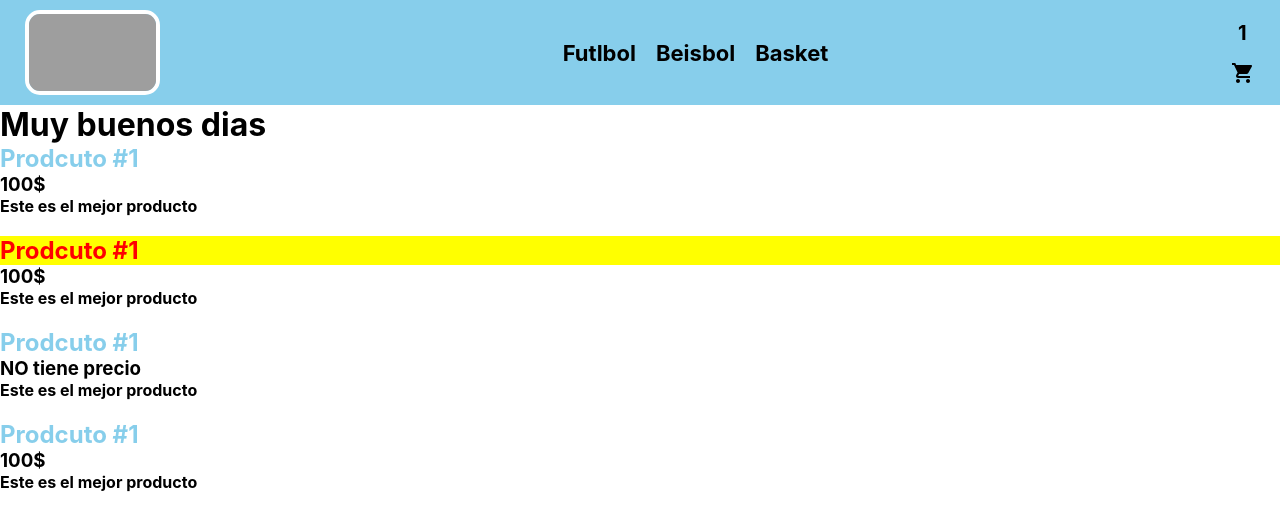
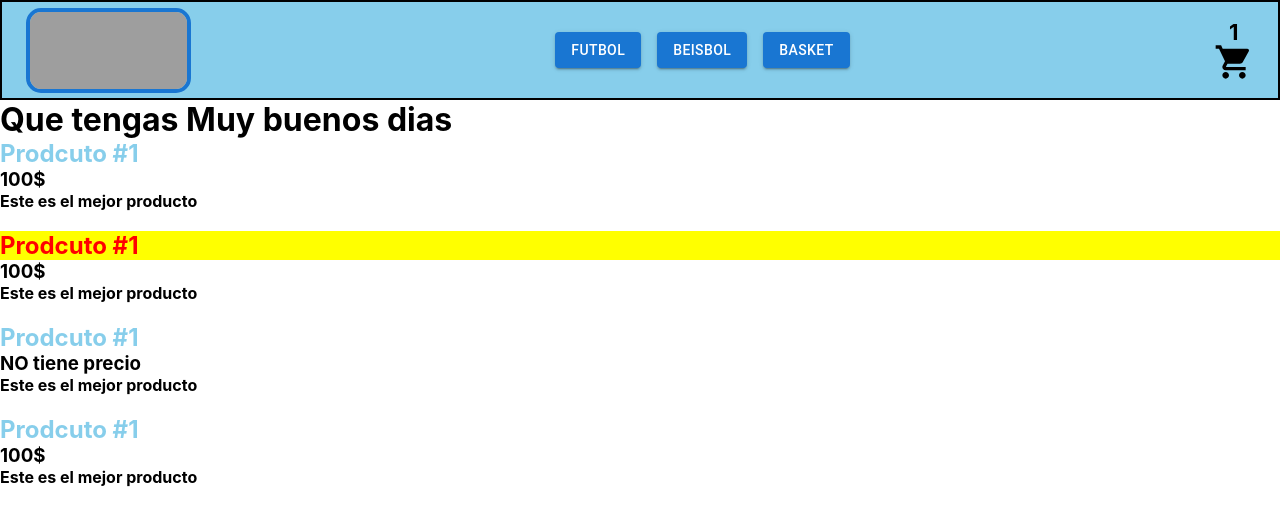
Before and after one commit to CarlosMorales23/E-commerce-Morales, a React (Create React App) app: page / in a window 1280 px wide. Shown: the top 530 px of the page. Built offline with nearby package versions, Linux system fonts and the light colour scheme; grey boxes are pictures that could not be loaded.

Commit message:
MUI en Navbar Terminado

```diff
--- a/src/components/ItemListContainer/ItemListContainer.jsx
+++ b/src/components/ItemListContainer/ItemListContainer.jsx
@@ -3,7 +3,7 @@ import React from "react";
 const ItemListContainer = ({greeting}) => {
     return (
         <div>
-            <h1>Muy buenos dias {greeting}</h1>
+            <h1>Que tengas Muy buenos dias {greeting}</h1>
         </div>
     );
 };
--- a/src/components/Navbar/CartWidget/CartWidget.jsx
+++ b/src/components/Navbar/CartWidget/CartWidget.jsx
@@ -9,7 +9,7 @@ const CartWidget = () => {
                 <h3 className={styles.contador}>1</h3>
             </div>
             <div className={styles.carrito}>
-                <ShoppingCartIcon />
+                <ShoppingCartIcon sx={{ fontSize:40}}/>
             </div>
         </div>
     );
--- a/src/components/Navbar/CartWidget/CartWidget.module.css
+++ b/src/components/Navbar/CartWidget/CartWidget.module.css
@@ -3,7 +3,7 @@
     flex-direction: column;
     justify-content: center;
     align-items: center;
-    gap: 25px;
+    gap: 8px;
 }
 
 .contadorContainer{
@@ -12,7 +12,7 @@
 }
 
 .contador {
-    font-size: 20px;
+    font-size: 22px;
     border-radius: 50%;
     padding: 5px;
 }
--- a/src/components/Navbar/Logo/Logo.module.css
+++ b/src/components/Navbar/Logo/Logo.module.css
@@ -1,6 +1,6 @@
 .logo{
     border-radius: 15px;
-    border: 4px solid white;
-    width: 135px;
+    border: 4px solid #1976D2;
+    width: 165px;
     height: 85px;
 }
--- a/src/components/Navbar/Menu/Menu.jsx
+++ b/src/components/Navbar/Menu/Menu.jsx
@@ -1,13 +1,14 @@
+import { Button, Stack } from "@mui/material";
 import React from "react";
-import styles from "./Menu.module.css"
+// import styles from "./Menu.module.css"
 
 const Menu = () => {
     return (
-        <ul className={styles.menu}>
-            <li>Futlbol</li>
-            <li>Beisbol</li>
-            <li>Basket</li>
-        </ul>
+        <Stack spacing={2} direction="row">
+            <Button variant="contained">Futbol</Button>
+            <Button variant="contained">Beisbol</Button>
+            <Button variant="contained">Basket</Button>
+        </Stack>
     );
 };
 
--- a/src/components/Navbar/Menu/Menu.module.css
+++ /dev/null
@@ -1,14 +0,0 @@
-.menu{
-    list-style: none;
-    font-size: 22px;
-    font-weight: bold;
-
-    display: flex;
-    justify-content: space-around;
-    align-items: center;
-    gap: 20px;
-}
-
-.menu li{
-    cursor: pointer;
-}
--- a/src/components/Navbar/NavbarPres/NavbarPres.jsx
+++ b/src/components/Navbar/NavbarPres/NavbarPres.jsx
@@ -1,18 +1,29 @@
+import { Box } from "@mui/material";
 import React from "react";
 import CartWidget from "../CartWidget/CartWidget";
 import Logo from "../Logo/Logo";
 import Menu from "../Menu/Menu";
-import styles from "./NavbarPres.module.css"
+// import styles from "./NavbarPres.module.css"
 
 
 const NavbarPres = () => {
     return (
-        <div className={styles.navbarContainer}
+        <Box
+            sx={{
+                width: "100%",
+                height: 100,
+                border: "2px solid black",
+                backgroundColor: "skyblue",
+                display: "flex",
+                justifyContent: "space-between",
+                alignItems: "center",
+                padding: 3,
+            }}
         >
             <Logo />
             <Menu />
             <CartWidget />
-        </div>
+        </Box>
     );
 };
 
--- a/src/components/Navbar/NavbarPres/NavbarPres.module.css
+++ /dev/null
@@ -1,12 +0,0 @@
-.navbarContainer{
-    width: 100%;
-    min-height: 10vh;
-    padding: 10px 25px 10px 25px;
-    background-color: skyblue;
-
-    display: flex;
-    justify-content: space-between;
-    align-items: center;
-    gap: 20px;
-
-}
```
